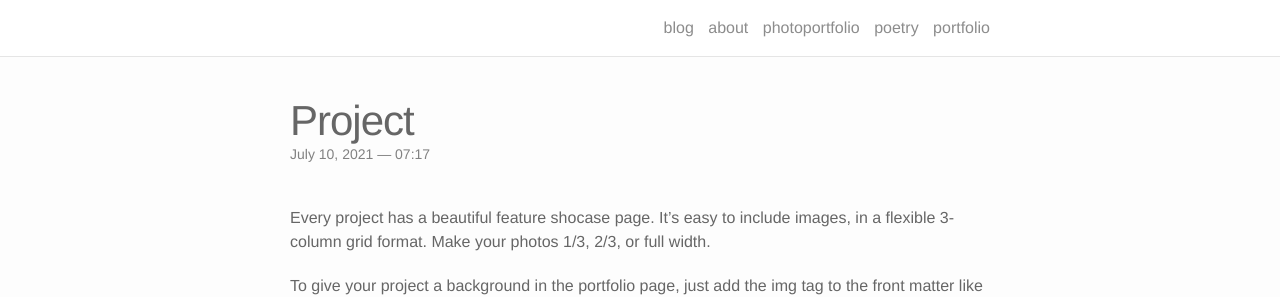
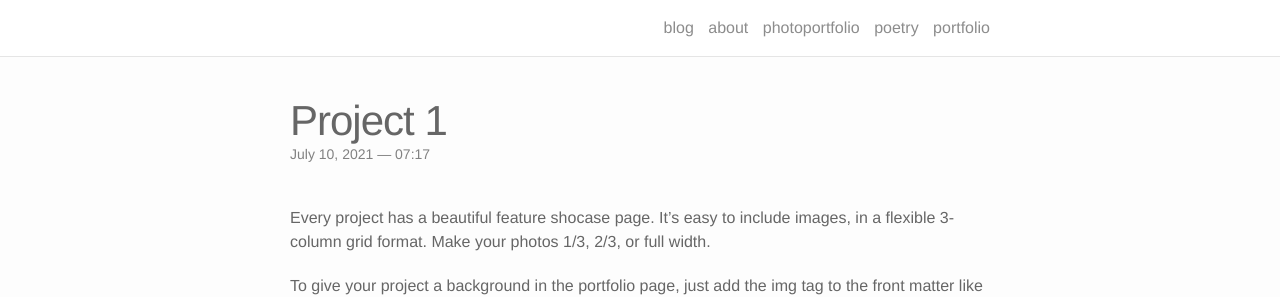
Before and after one commit to jelee921/jelee921.github.io, a Jekyll site: the page built from _portfolio/1_project.markdown, in a window 1280 px wide and 900 px high. Shown: the top 297 px of the window. Built offline with Jekyll 4.4.1, drawn with Linux system fonts in a browser that asks for light colours; nearby versions of some CDN libraries.

Commit message:
프로젝트명이랑 이미지 수정

```diff
--- a/_portfolio/1_project.markdown
+++ b/_portfolio/1_project.markdown
@@ -1,8 +1,8 @@
 ---
 layout: post
-title: Project
+title: Project 1
 description: a project with a background image
-img: /img/12.jpg
+img: /img/34.jpg
 ---
 
 Every project has a beautiful feature shocase page. It's easy to include images, in a flexible 3-column grid format. Make your photos 1/3, 2/3, or full width.
```
